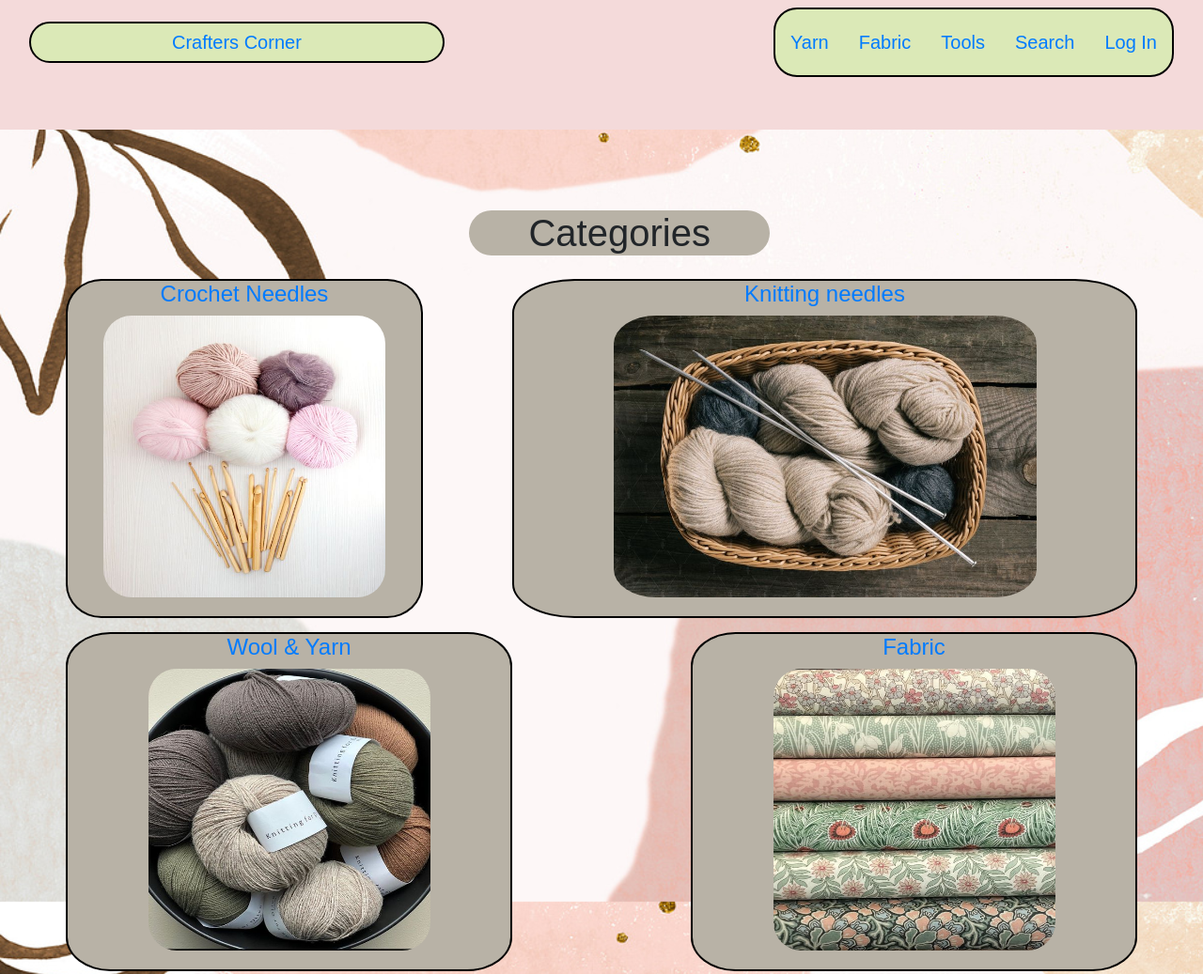
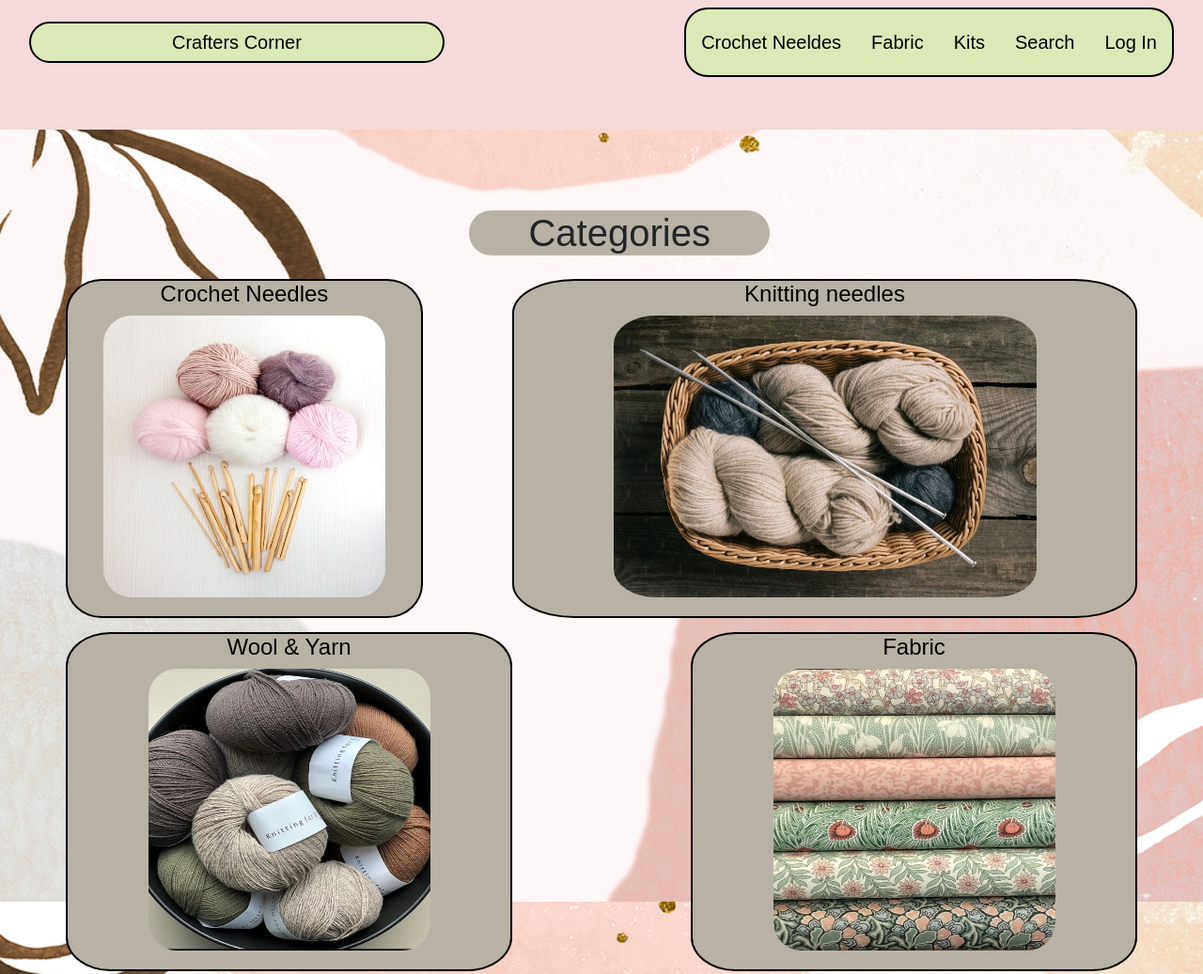
Before and after one commit to zoeyvanwyk/project--Java-and-Web-development, a website: page public/index.html in a window 1280 px wide. Shown: the top 1037 px of the page at 94% size. Drawn offline with nearby package versions, Linux system fonts and the light colour scheme; no server answers.

Commit message:
worked on changing the wallpapers

```diff
--- a/public/index.html
+++ b/public/index.html
@@ -32,15 +32,15 @@
                     <ul class="nav justify-content-end ">
 
                         <li class="nav-item">
-                        <a class="nav-link" href="#">Yarn</a>
+                        <a class="nav-link" href="http://localhost:3000/products.html?category=1">Crochet Neeldes</a>
                         </li>
 
                         <li class="nav-item">
-                        <a class="nav-link" href="#">Fabric</a>
+                        <a class="nav-link" href="http://localhost:3000/products.html?category=4">Fabric</a>
                         </li>
 
                         <li class="nav-item">
-                        <a class="nav-link" href="#">Tools</a>
+                        <a class="nav-link" href="http://localhost:3000/products.html?category=7">Kits</a>
                         </li>
 
                         <li class="nav-item">
--- a/public/products.css
+++ b/public/products.css
@@ -5,6 +5,8 @@
 
 body {
     font-family: Arial, sans-serif;
+    background-image: url('images/background4.jpg');
+    background-size: cover;
     margin: 20px;
 }
 
--- a/public/styles.css
+++ b/public/styles.css
@@ -106,3 +106,7 @@ h1 {
 .cat{
     border-radius: 10%;
 }
+
+a{
+    color: #000000;
+}
```
Also changed, not shown: public/products.html (+0 -18 lines), public/images/background2.jpg, 3 other files.
